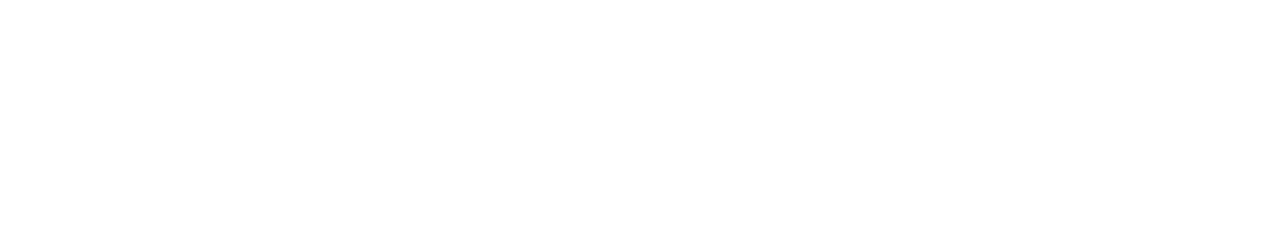
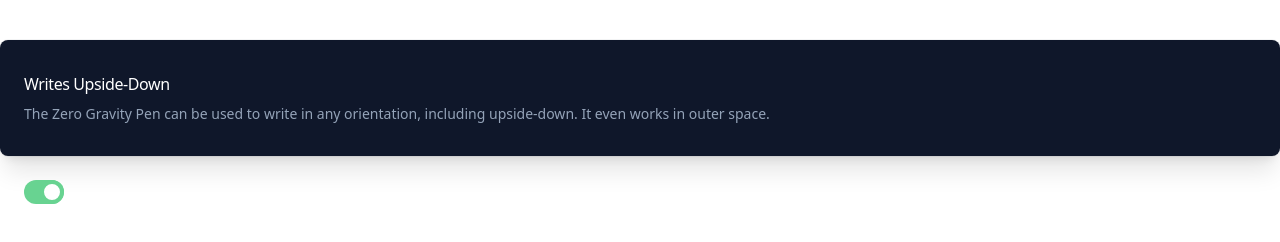
Before and after one commit to patrykpilek/tailwind-sandbox, a plain HTML site: page 18-dark-mode/index.html in a window 1280 px wide. Drawn offline with nearby package versions, Linux system fonts and the light colour scheme.

Commit message:
dark-mode

```diff
--- a/18-dark-mode/index.html
+++ b/18-dark-mode/index.html
@@ -1,15 +1,63 @@
 <!DOCTYPE html>
 <html lang="en" class="dark">
-  <head>
-    <meta charset="UTF-8" />
-    <meta http-equiv="X-UA-Compatible" content="IE=edge" />
-    <meta name="viewport" content="width=device-width, initial-scale=1.0" />
+<head>
+    <meta charset="UTF-8"/>
+    <meta http-equiv="X-UA-Compatible" content="IE=edge"/>
+    <meta name="viewport" content="width=device-width, initial-scale=1.0"/>
     <script src="https://cdn.tailwindcss.com"></script>
+    <script>
+        tailwind.config = {
+            darkMode: 'class',
+        }
+    </script>
+    <style>
+        .toggle-checkbox:checked {
+            right: 0;
+            border-color: #68d391;
+        }
+
+        .toggle-checkbox:checked + .toggle-label {
+            background-color: #68d391;
+        }
+    </style>
     <title>Dark Mode</title>
-  </head>
-  <body>
-    <!-- By default, you can have your project use whatever mode your OS is using. You can use "dark:{class}". You can also set your config to use a class instead of using your OS mode -->
-  </body>
+</head>
+<body>
+<!-- By default, you can have your project use whatever mode your OS is using. You can use "dark:{class}". You can also set your config to use a class instead of using your OS mode -->
+<div class="container mx-auto mt-10 bg-white dark:bg-slate-900 rounded-lg px-6 py-8 ring-1 ring-slate-900/5 shadow-xl">
+    <h3 class="text-slate-900 dark:text-white text-base font-medium tracking-tight">
+        Writes Upside-Down
+    </h3>
+    <p class="text-slate-500 dark:text-slate-400 mt-2 text-sm">
+        The Zero Gravity Pen can be used to write in any orientation, including
+        upside-down. It even works in outer space.
+    </p>
+</div>
+
+<div class="relative inline-block w-10 mr-2 ml-6 mt-6 align-middle select-none transition duration-200 ease-in">
+    <input
+            type="checkbox"
+            name="toggle"
+            id="toggle"
+            checked
+            class="toggle-checkbox absolute block w-6 h-6 rounded-full bg-white border-4 appearance-none cursor-pointer"
+    />
+    <label
+            for="toggle"
+            class="toggle-label block overflow-hidden h-6 rounded-full bg-gray-300 cursor-pointer"
+    ></label>
+</div>
+
+<script>
+    document.getElementById('toggle').addEventListener('change', function () {
+        if (this.checked) {
+            document.documentElement.classList.add('dark')
+        } else {
+            document.documentElement.classList.remove('dark')
+        }
+    })
+</script>
+</body>
 </html>
 
 <!-- Credit for toggle button style
```
Also changed, not shown: 1 other file.
